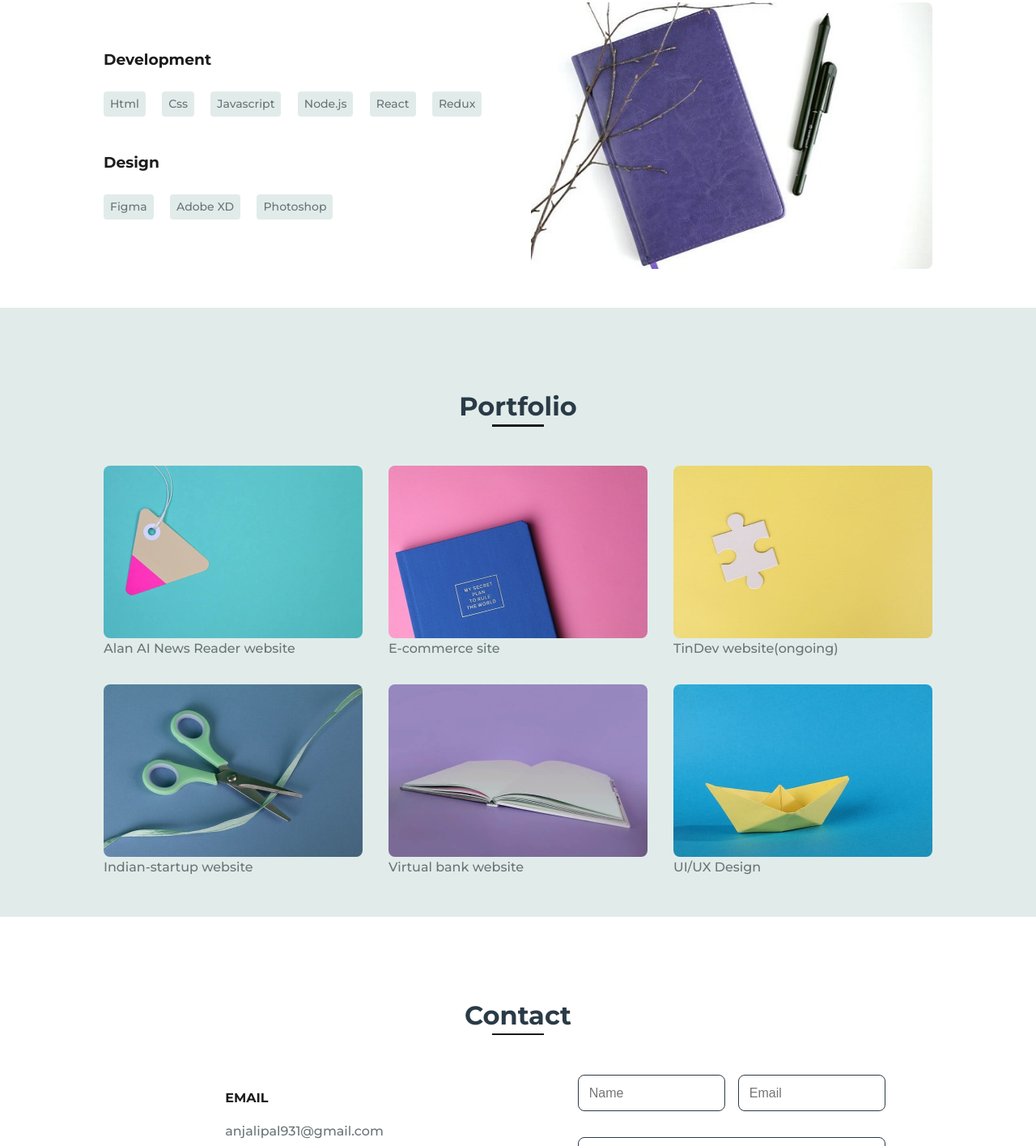
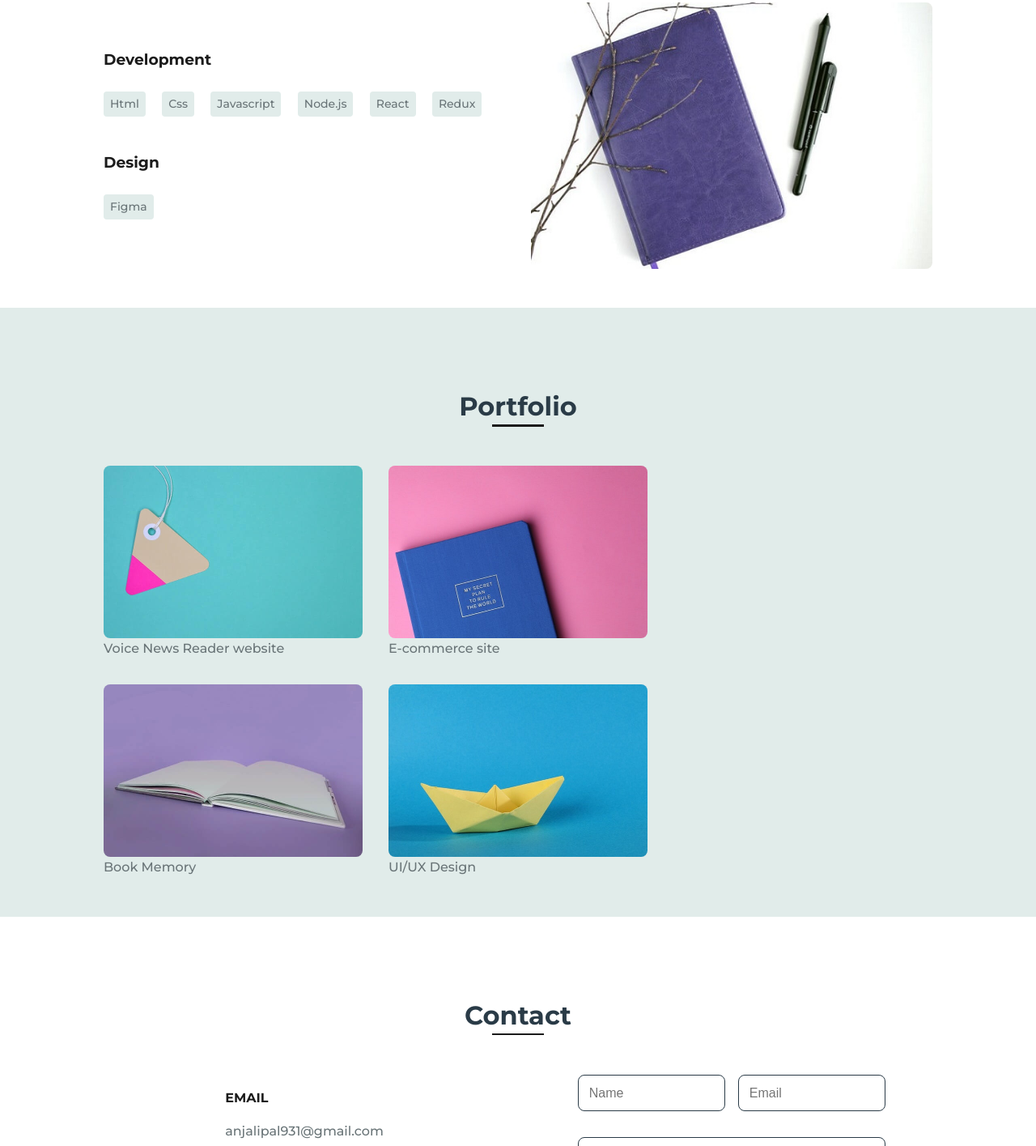
Before and after one commit to anjalipal2001/Portfolio-Website, a plain HTML site: page index.html in a window 1280 px wide. Shown: the part 1599-3014 px from the top of the page at 81% size. Drawn offline with nearby package versions, Linux system fonts and the light colour scheme.

Commit message:
Add files via upload

```diff
--- a/index.html
+++ b/index.html
@@ -89,8 +89,8 @@
 
                         <h3 class="skills__subtitle">Design</h3>
                         <span class="skills__name">Figma</span>
-                        <span class="skills__name">Adobe XD</span>
-                        <span class="skills__name">Photoshop</span>
+                        <!-- <span class="skills__name">Adobe XD</span>
+                        <span class="skills__name">Photoshop</span> -->
                     </div>
 
                     <div class="skills__img">
@@ -108,44 +108,44 @@
                         <img src="assets/img/work1.jpg" alt="">
 
                         <div class="portfolio__link">
-                            <a href="https://voice.alan.app/JSMasteryNewsApp/" class="portfolio__link-name">Alan AI New Reader-website</a>
+                            <a href="https://anjalipal2001.github.io/newsreader/" class="portfolio__link-name">Voice New Reader-website</a>
 
                         </div>
-                        <p>Alan AI News Reader website</p>
+                        <p>Voice News Reader website</p>
                     </div>
                     <div class="portfolio__img">
                         <img src="assets/img/work2.jpg" alt="">
 
                         <div class="portfolio__link">
-                            <a href="https://amazonna.netlify.app/" class="portfolio__link-name">E-commerce-site</a>
+                            <a href="https://anjalipal2001.github.io/e.commerce/" class="portfolio__link-name">E-commerce-site</a>
                         </div>
                         <p>E-commerce site</p>
                     </div>
                     <div class="portfolio__img">
-                        <img src="assets/img/work3.jpg" alt="">
+                        <!-- <img src="assets/img/work3.jpg" alt="">
 
                         <div class="portfolio__link">
                             <a href="https://celebrity-tinder-2532b.web.app/" class="portfolio__link-name">TinDev-website</a>
                         </div>
                         <p>TinDev website(ongoing)</p>
-                    </div>
-                    <div class="portfolio__img">
+                    </div> -->
+                    <!-- <div class="portfolio__img">
                         <img src="assets/img/work4.jpg" alt="">
 
                         <div class="portfolio__link">
                             <a href="#" class="portfolio__link-name">Indian start-website
 
                             </a>
-                        </div>
-                        <p>Indian-startup website</p>
+                        </div> -->
+                        <!-- <p>Indian-startup website</p> -->
                     </div>
                     <div class="portfolio__img">
                         <img src="assets/img/work5.jpg" alt="">
 
                         <div class="portfolio__link">
-                            <a href="#" class="portfolio__link-name">Virtual bank-website(working)</a>
+                            <a href="https://memories12.herokuapp.com/" class="portfolio__link-name">Book Memory</a>
                         </div>
-                        <p>Virtual bank website</p>
+                        <p>Book Memory</p>
                     </div>
                     <div class="portfolio__img">
                         <img src="assets/img/work6.jpg" alt="">
```
